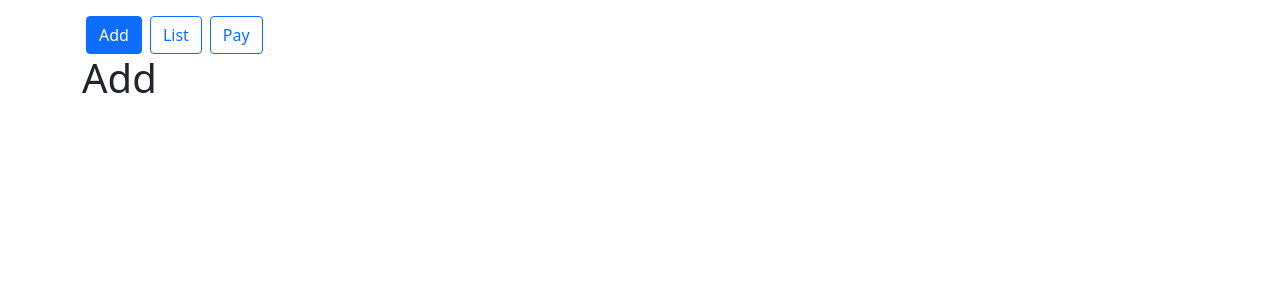
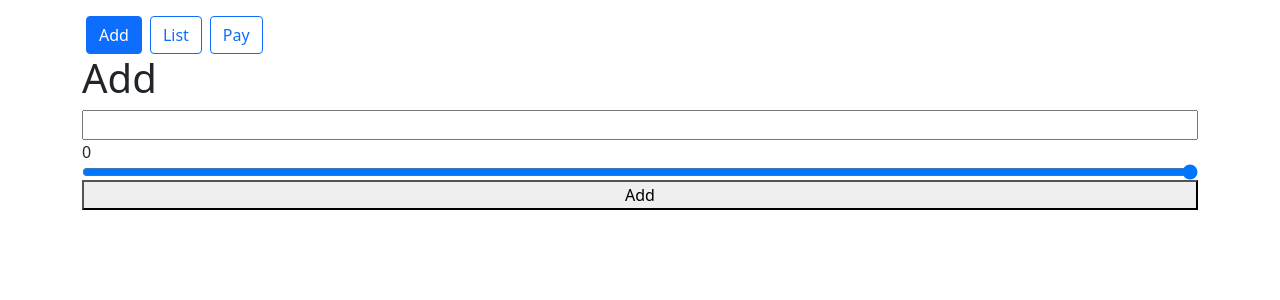
Before and after one commit to JongCHONG/React04Bakery, a React (Create React App) app: page / in a window 1280 px wide. Shown: the top 300 px of the page. Built offline with nearby package versions, Linux system fonts and the light colour scheme.

Commit message:
05 - Ajouter un item à la liste

```diff
--- a/src/App.js
+++ b/src/App.js
@@ -13,12 +13,20 @@ class App extends Component {
       activeTab: "add",
       items: []
     }
+
     this.handleButtonClick = this.handleButtonClick.bind(this)
+    this.addItem = this.addItem.bind(this)
   }
 
   handleButtonClick(e) {
     this.setState({activeTab: e.target.value})
-    // console.log(e.target.value)
+  }
+  addItem(name, price) {
+    const newItem = {
+      name: name,
+      price: price
+    }
+    this.setState({items: [...this.state.items, newItem]})
   }
 
   render() {
@@ -29,7 +37,7 @@ class App extends Component {
           handleClick={this.handleButtonClick}
           isSelected={this.state.activeTab}
         />
-        {this.state.activeTab === "add" && <Add />}
+        {this.state.activeTab === "add" && <Add addItem={this.addItem}/>}
         {this.state.activeTab === "list" && <List />}
         {this.state.activeTab === "pay" && <Pay />}
       </div>
--- a/src/components/Add.js
+++ b/src/components/Add.js
@@ -1,10 +1,42 @@
 import React, { Component } from 'react'
 
 class Add extends Component {
+  constructor() {
+    super()
+
+    this.state = {
+      name: "",
+      price: 0
+    }
+
+    this.handleNameChange = this.handleNameChange.bind(this)
+    this.handlePriceChange = this.handlePriceChange.bind(this)
+  }
+
+  handleNameChange(e) {
+    this.setState({name: e.target.value})
+  }
+  handlePriceChange(e) {
+    this.setState({price: Number(e.target.value)})
+  }
+
   render() {
+    const { name, price } = this.state
     return (
-      <div>
+      <div className="d-flex flex-column">
         <h1>Add</h1>
+        <input
+          type="text"
+          onChange={this.handleNameChange}
+        />
+        <span>{this.state.price}</span>
+        <input
+          type="range"
+          min="1"
+          max="10"
+          onChange={this.handlePriceChange}
+        />
+        <button onClick={() => this.props.addItem(name, price)}>Add</button>
       </div>
     )
   }
--- a/src/components/Button.js
+++ b/src/components/Button.js
@@ -2,7 +2,7 @@ import React, { Component } from 'react'
 
 class Button extends Component {
     render() {
-        console.log(this.props)
+        // console.log(this.props)
         const { handleClick, isSelected } = this.props
         return (
             <div>
```
